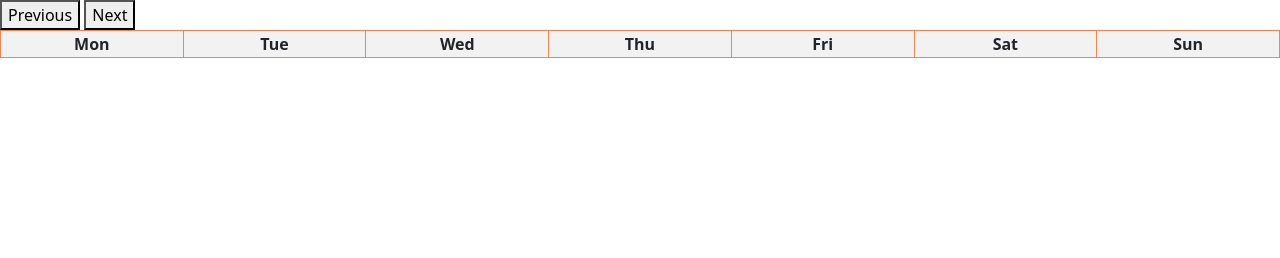
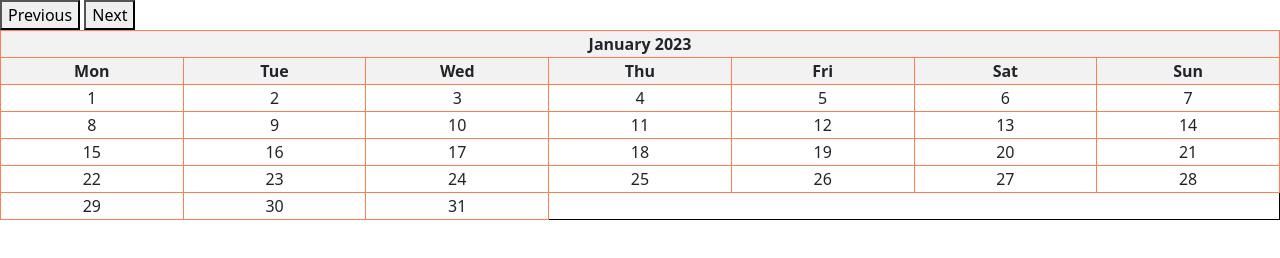
Before and after one commit to VictoriaL-y/calendar-js, a plain HTML site: page index.html in a window 1280 px wide. Drawn offline with nearby package versions, Linux system fonts and the light colour scheme.

Commit message:
added month's name and cells

```diff
--- a/index.html
+++ b/index.html
@@ -15,28 +15,9 @@
 <body>
     <div id="calendar">
         <div id="month-year"></div>
-        <div class="calender-table">
-            <button id="previous">Previous</button>
-            <button id="next">Next</button>
-            <table>
-                <thead>
-                    <tr>
-                        <th>Mon</th>
-                        <th>Tue</th>
-                        <th>Wed</th>
-                        <th>Thu</th>
-                        <th>Fri</th>
-                        <th>Sat</th>
-                        <th>Sun</th>
-                    </tr>
-                </thead>
-                <tbody id="calendar-body">
-
-                </tbody>
-            </table>
-
-
-        </div>
+        <button id="previous">Previous</button>
+        <button id="next">Next</button>
+        <div id="calender-table"></div>
     </div>
 
     <script src="https://cdnjs.cloudflare.com/ajax/libs/bootstrap/5.2.3/js/bootstrap.min.js"
--- a/script.js
+++ b/script.js
@@ -1,6 +1,8 @@
-let today = new Date();
-let currentMonth = today.getMonth();
-let currentYear = today.getFullYear();
+function displayCalendar() {
+    console.log('Hey');
+    let date = new Date();
+    let currentMonth = date.getMonth();
+    let currentYear = date.getFullYear();
     let daysOfWeek = [
         'Mon',
         'Tue',
@@ -31,18 +33,78 @@ console.log(monthsOfYear);
 
     // Generate a Calendar
 
-function daysInMonth (month, year) {
-    return new Date(year, month, 0).getDate();
-}
+    let daysInMonth = new Date(currentYear, currentMonth + 1, 0).getDate();
+    console.log(daysInMonth);
 
-function generateCalendar() {
+
     let firstDay = new Date(currentYear, currentMonth, 1);
-    console.log(firstDay)
+    console.log(firstDay);
 
     //Returns the day of the week (0 – 6) for the specified date according to local time.
     // 0 is a Sunday
     let startingDay = firstDay.getDay();
     console.log(startingDay);
+
+
+
+    // creating table header
+    const table = document.createElement("table");
+    document.querySelector('#calender-table').appendChild(table);
+    const headerRow = document.createElement("tr");
+    const headerMonth = document.createElement("th");
+    headerMonth.colSpan = 7;
+    headerMonth.innerHTML = date.toLocaleString('default', {
+        month: 'long'
+    }) + " " + currentYear
+    headerRow.appendChild(headerMonth);
+    table.appendChild(headerRow);
+
+    // create table for days of the week
+    let weekDaysRow = document.createElement('tr');
+    for (let i = 0; i < 7; i++) {
+        let weekDayHeader = document.createElement('th');
+        weekDayHeader.innerHTML = daysOfWeek[i];
+        weekDaysRow.appendChild(weekDayHeader);
+        console.log(weekDayHeader);
     }
 
-generateCalendar();
+    table.appendChild(weekDaysRow);
+    console.log(startingDay);
+
+    let currentDay = 1;
+    let currentRow = document.createElement("tr");
+    for (let i = 0; i < startingDay; i++) {
+        let emptyCell = document.createElement("td");
+        currentRow.appendChild(emptyCell);
+
+    }
+    console.log('this is currentRow' + currentRow);
+
+    for (let i = startingDay; i < 7; i++) {
+        let dayCell = document.createElement("td");
+        dayCell.innerHTML = currentDay;
+        currentRow.appendChild(dayCell);
+        console.log(currentDay);
+        currentDay++;
+    }
+    table.appendChild(currentRow);
+
+    while (currentDay <= daysInMonth) {
+        currentRow = document.createElement("tr");
+        for (let i = 0; i < 7; i++) {
+            if (currentDay > daysInMonth) {
+                break;
+            }
+            let dayCell = document.createElement("td");
+            dayCell.innerHTML = currentDay;
+            currentRow.appendChild(dayCell);
+            console.log(currentDay);
+            currentDay++;
+
+        }
+        table.appendChild(currentRow);
+    }
+}
+
+
+    displayCalendar();
```
Lines whose indentation alone changed are shown as unchanged.
